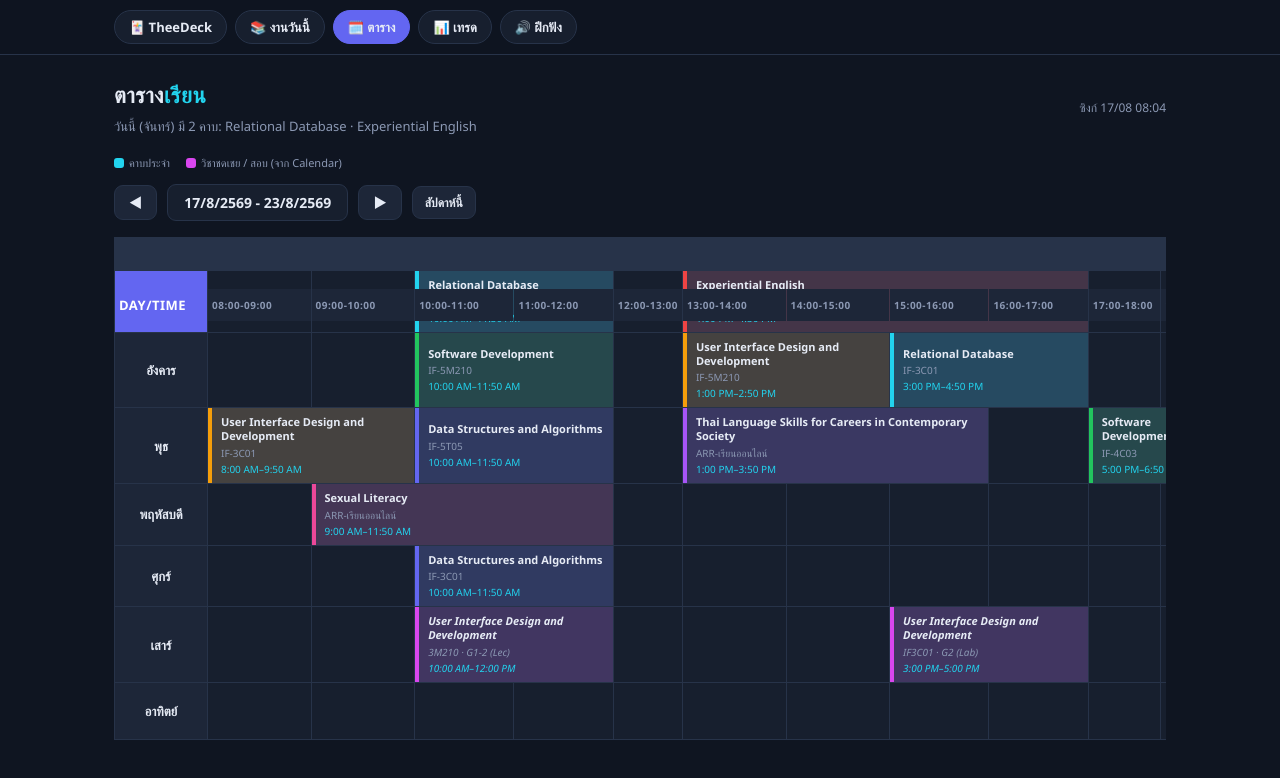
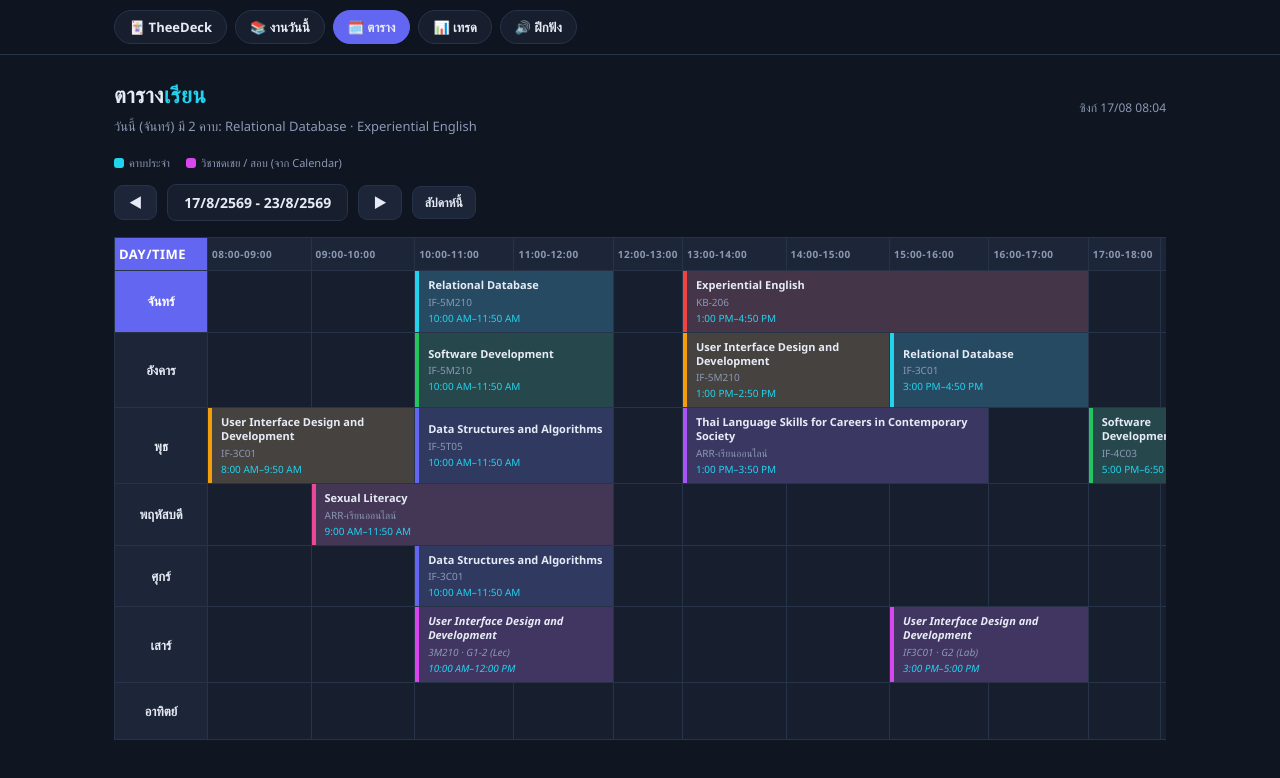
Before and after one commit to ArtTheerawat/arttheerawat.github.io, a Next.js app: page /schedule in a window 1280 px wide. Shown: the top 778 px of the page. Built offline with nearby package versions, Linux system fonts and the light colour scheme.

Commit message:
fix(schedule): remove sticky on thead th that overlapped Monday row onto Day/Time

```diff
--- a/app/globals.css
+++ b/app/globals.css
@@ -101,7 +101,7 @@ td .sig{font-weight:700}
 .tblwrap{overflow-x:auto}
 table.sched{width:100%; border-collapse:separate; border-spacing:1px; background:var(--border); min-width:1120px}
 table.sched th, table.sched td{border:none}
-table.sched thead th{background:var(--card2); color:var(--txt); font-size:11px; font-weight:700; padding:7px 4px; white-space:nowrap; position:sticky; top:52px; z-index:2}
+table.sched thead th{background:var(--card2); color:var(--txt); font-size:11px; font-weight:700; padding:7px 4px; white-space:nowrap}
 table.sched thead th.dayh{background:var(--accent); color:#fff; font-size:13px; min-width:92px}
 table.sched thead th.hh{font-size:10px; font-weight:600; color:var(--muted)}
 table.sched td.dname{background:var(--card2); color:var(--txt); font-size:13px; font-weight:700; text-align:center; padding:8px 6px; white-space:nowrap; min-width:92px}
```
